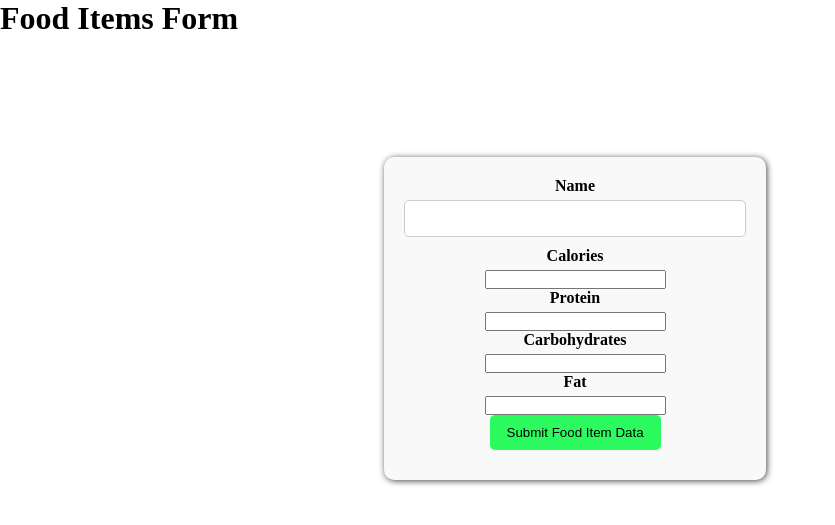
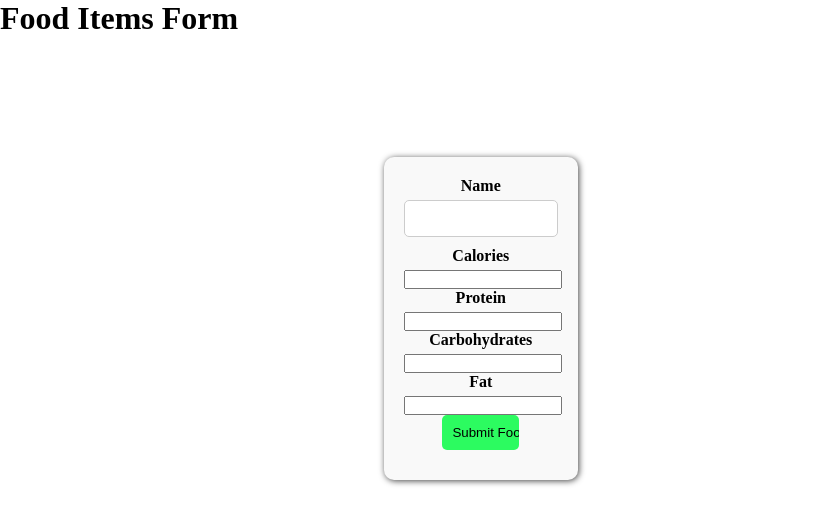
Before and after one commit to DadoveNonye/NutriPlan, a Flask app: page /food-items in a window 1280 px wide. Shown: the top 525 px of the page, without its empty margins (0-835 px from the left). Run offline with Flask 3, Linux system fonts and the light colour scheme; the visitor is signed in with stand-in values (Sample User, id 1).

Commit message:
{update}

```diff
--- a/app/static/css/style.css
+++ b/app/static/css/style.css
@@ -271,7 +271,8 @@ nav > ul > li:hover::after {
 form {
   box-shadow: 1px 1px 6px rgba(0, 0, 0, 0.724);
   padding: 30px;
-  width: 30%;
+  max-width: 30%;
+  width:200px;
   border-radius: 10px;
   text-align: center;
   padding-right: 45px;
```
Also changed, not shown: requirements.txt (+7 -0 lines), 1 other file.
